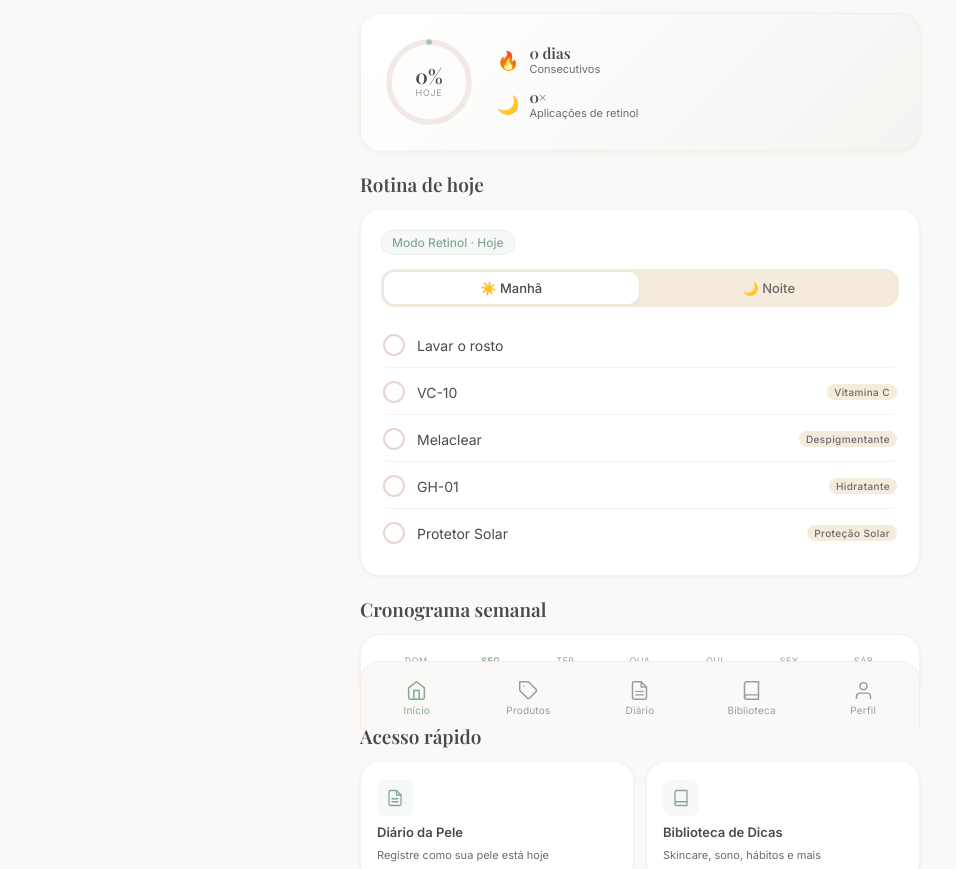
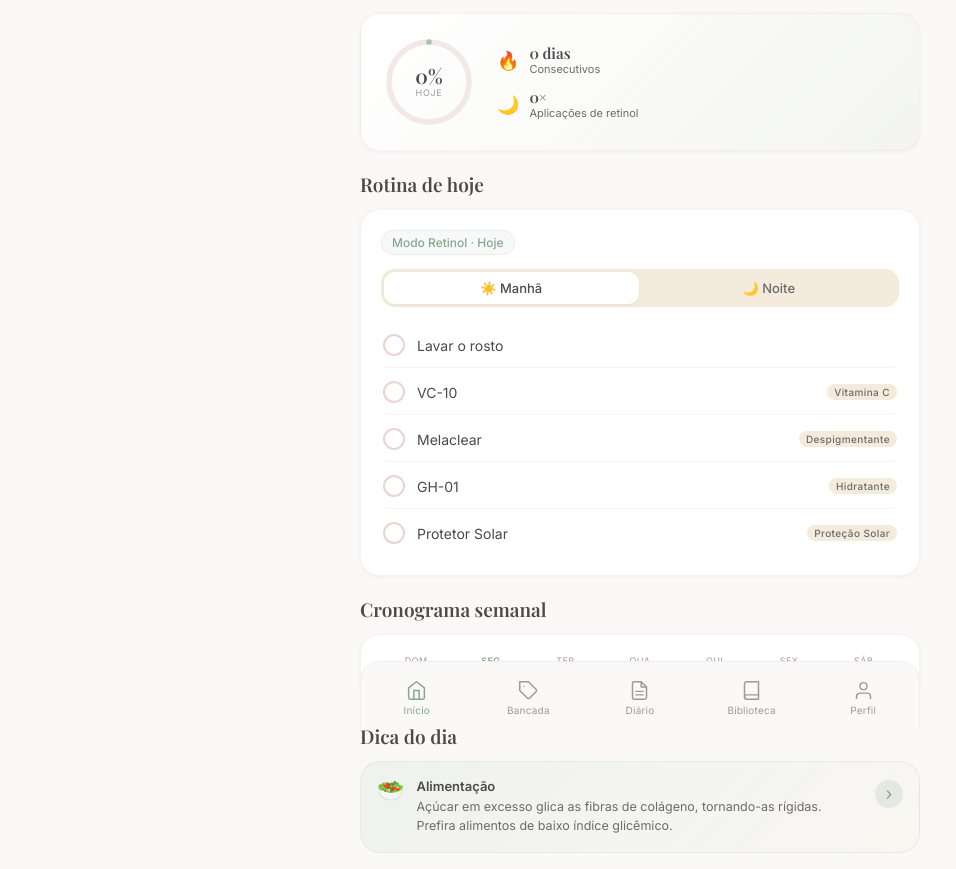
Before and after one commit to magabimkt/MagaBeauty, a plain HTML site: page index.html in a window 1280 px wide. Shown: the part 71-940 px from the top of the page, without its empty margins (0-956 px from the left). Drawn offline with nearby package versions, Linux system fonts and the light colour scheme; a web font is replaced by a local one.

Commit message:
Add files via upload

```diff
--- a/index.html
+++ b/index.html
@@ -81,6 +81,14 @@
     </div>
   </section>
 
+  <!-- Dica do Dia -->
+  <section class="section">
+    <h2 class="section__title">Dica do dia</h2>
+    <div class="tip-card" id="tipCard" aria-live="polite">
+      <!-- Preenchido pelo JS -->
+    </div>
+  </section>
+
   <!-- Acesso rápido -->
   <section class="section">
     <h2 class="section__title">Acesso rápido</h2>
@@ -126,7 +134,7 @@
       <path d="M20.59 13.41l-7.17 7.17a2 2 0 01-2.83 0L2 12V2h10l8.59 8.59a2 2 0 010 2.82z"/>
       <line x1="7" y1="7" x2="7.01" y2="7"/>
     </svg>
-    <span>Produtos</span>
+    <span>Bancada</span>
   </a>
   <a href="pages/diario.html" data-nav="diario">
     <svg viewBox="0 0 24 24" fill="none" stroke="currentColor">
```
